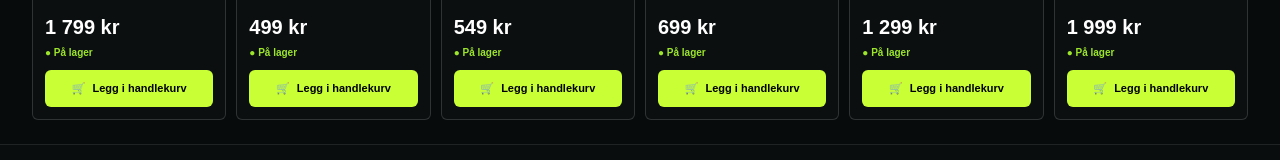
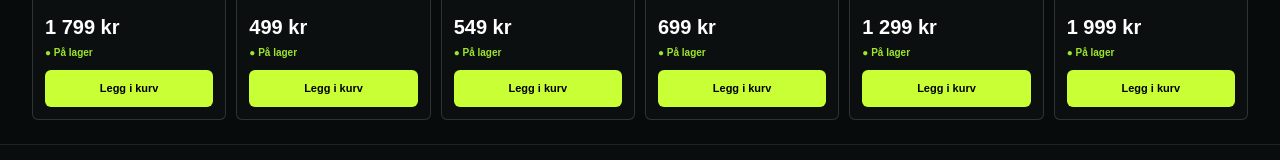
Before and after one commit to PMariusf/sykkel-kompaniet-next, a Next.js app: page / in a window 1280 px wide. Shown: the part 1262-1422 px from the top of the page. Built offline with nearby package versions, Linux system fonts and the light colour scheme.

Commit message:
Connect product grid to cart

```diff
--- a/src/components/ProductGrid.tsx
+++ b/src/components/ProductGrid.tsx
@@ -1,5 +1,6 @@
 import Image from "next/image";
 import Link from "next/link";
+import AddToCartButton from "@/components/AddToCartButton";
 import { products } from "@/data/products";
 
 export default function ProductGrid() {
@@ -42,10 +43,7 @@ export default function ProductGrid() {
               </Link>
 
               <div className="p-2.5 pt-0 sm:p-3 sm:pt-0">
-                <button className="mt-2.5 w-full rounded-md bg-[#c9ff35] px-2 py-2.5 text-[10px] font-black text-black transition hover:bg-[#d8ff68] sm:text-[11px]">
-                  <span className="sm:hidden">Legg i kurv</span>
-                  <span className="hidden sm:inline">🛒 <span className="ml-1">Legg i handlekurv</span></span>
-                </button>
+                <AddToCartButton product={product} compact />
               </div>
             </article>
           ))}
```
